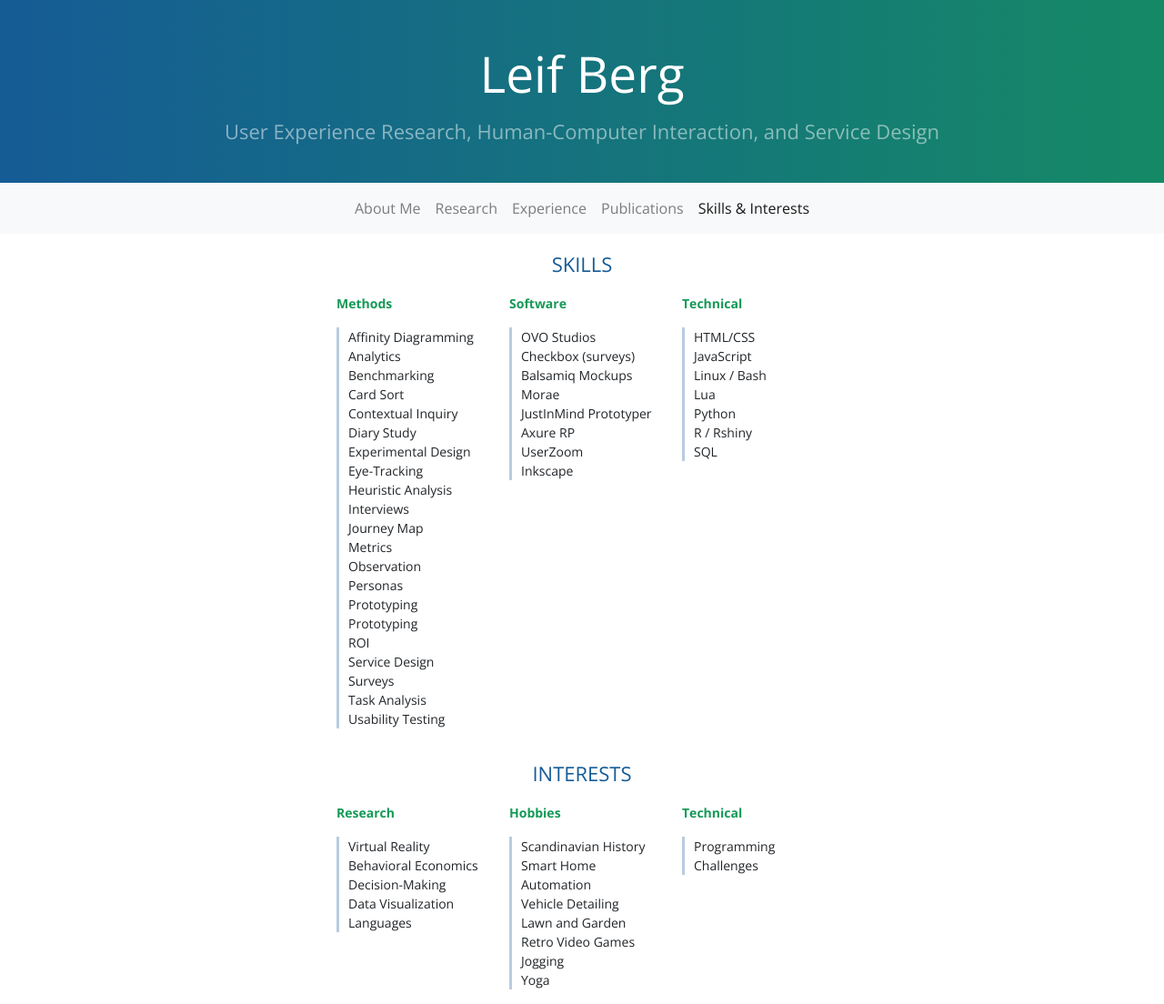
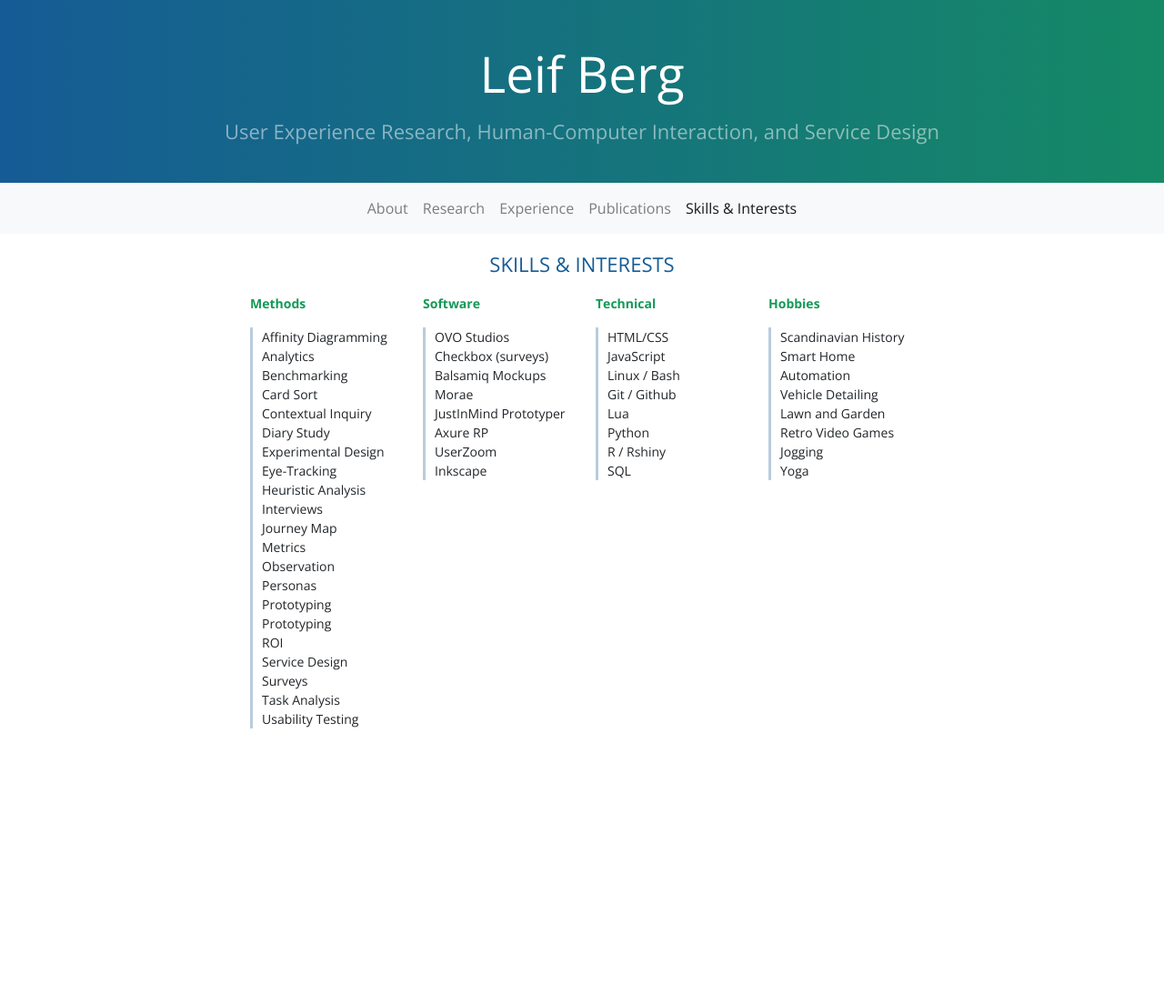
Before and after one commit to lpberg/lpberg.github.io, a Jekyll site: the page built from skills.html, in a window 1280 px wide. Shown: the whole page at 91% size. Built offline with Jekyll 4.4.1, drawn with Linux system fonts in a browser that asks for light colours; after the commit the page ends 900 px from its top, so only the background shows below that.

Commit message:
updated skills and new index image

```diff
--- a/_data/skills.yml
+++ b/_data/skills.yml
@@ -94,6 +94,9 @@
 - name: Linux / Bash
   type: technical
 
+- name: Git / Github
+  type: technical
+
 - name: Lua
   type: technical
 
--- a/_includes/nav.html
+++ b/_includes/nav.html
@@ -6,7 +6,7 @@
 		  </button>
 		  <div class="collapse navbar-collapse" id="navbarNavAltMarkup">
 				<div class="navbar-nav mx-auto">
-					<a class="nav-item nav-link {% if page.title == "home" %}active{% endif %}" href="index.html">About Me</a>
+					<a class="nav-item nav-link {% if page.title == "home" %}active{% endif %}" href="index.html">About</a>
 					<a class="nav-item nav-link {% if page.title == "research" %}active{% endif %}" href="research.html">Research</a>
 					<a class="nav-item nav-link {% if page.title == "experience" %}active{% endif %}" href="experience.html">Experience</a>
 					<!-- <a class="nav-item nav-link {% if page.title == "interests" %}active{% endif %}" href="interests.html">Interests</a> -->
--- a/index.html
+++ b/index.html
@@ -15,10 +15,10 @@
 			<p><b>B.A. Computer Science</b>
 			<br>
 			St. Olaf College (2009)</p>
-			<p >Outside of work I enjoy exploring the great outdoors, listening to music, and cooking exciting dishes with my wife Meisha.</p>
+			<p >Outside of work I enjoy exploring the great outdoors with my family, tinkering with tech, and cooking delicious meals with my wife and son.</p>
 		</div>
 		<div class="col-3">
-			<img src="assets/imgs/LeifandMeisha.jpg" alt="Leif and Meisha" class="img-responsive">
+			<img src="assets/imgs/LeifandMeisha.jpg" alt="Leif and Meisha" class="img-responsive" style="width:250px;">
 			<!-- <div class="leftborder experienceCard">
 				<p><a href="files/Resume_Leif_Berg.pdf">Résumé (PDF)</a> |
 				<a href="files/Portfolio_Leif_Berg.pdf">Portfolio (PDF)</a></p>
--- a/skills.html
+++ b/skills.html
@@ -39,12 +39,21 @@
 					{% endfor %}
 				</ul>
 			</div>
-
+			<div class="col-2">
+				<p><b>Hobbies</b></p>
+				<ul class="basiclist leftborder">
+				{% for interest in site.data.interests %}
+					{% if interest.type == "hobbies" %}
+					<li>{{ interest.name }}</li>
+					{% endif %}
+				{% endfor %}
+				</ul>
+			</div>
 		</div>
 	</div>
 </div>
 
-<div class="container">
+<!-- <div class="container">
 	<div class="row row justify-content-center">
 		<h2 class="text-center">Interests</h2>
 	</div>
@@ -83,3 +92,4 @@
 		</div>
 	</div>
 </div>
+	 -->
```
Also changed, not shown: other parts of skills.html (+1 -1 lines), assets/imgs/LeifandMeisha.jpg, assets/imgs/LeifasndMeisha.jpg (added).
